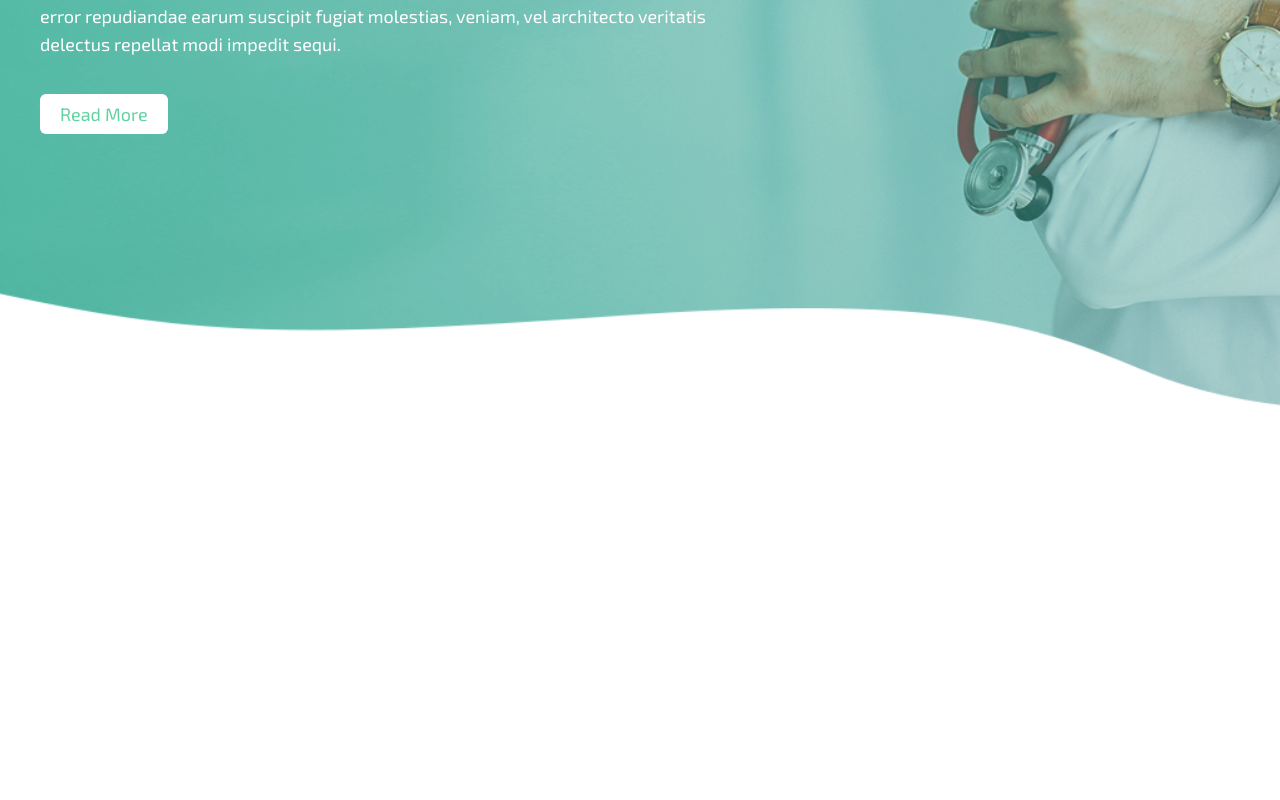
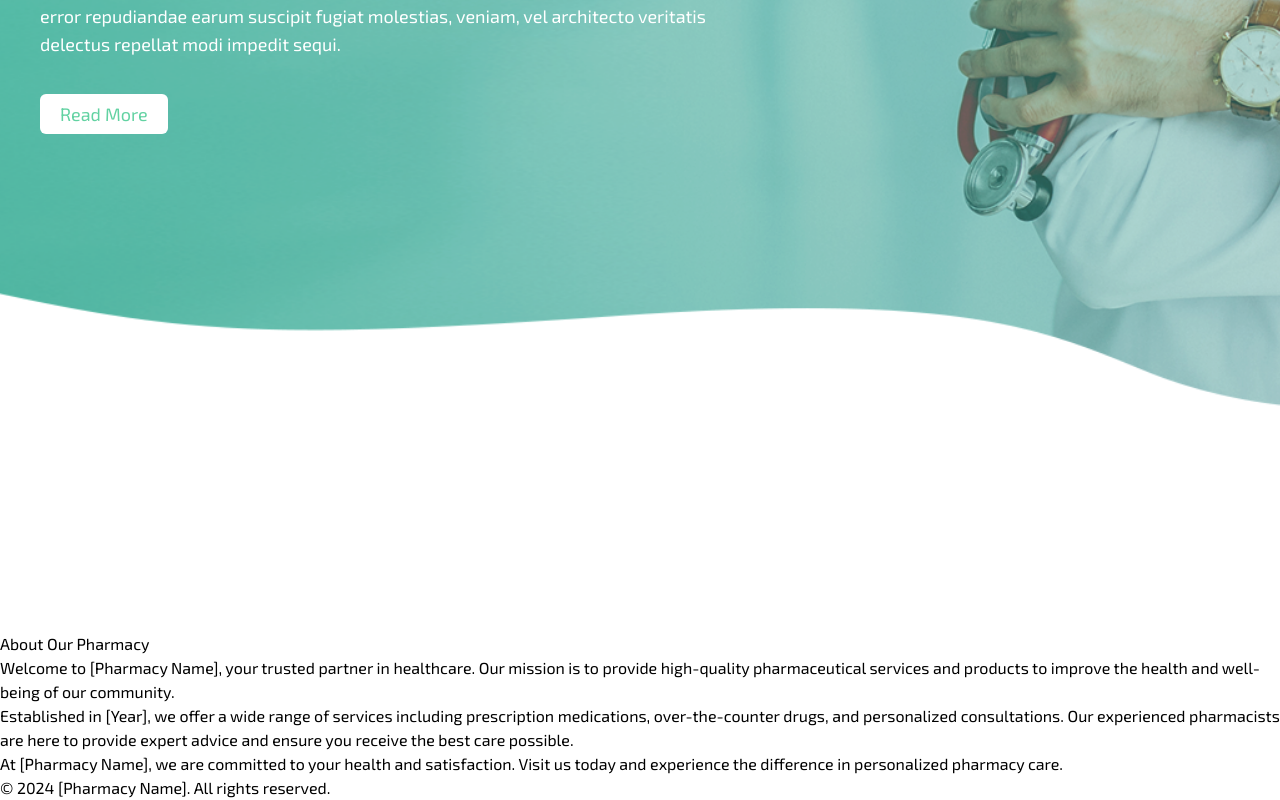
Before and after one commit to mahuena/medic_web, a React (Vite) app: page / in a window 1280 px wide. Shown: the part 392-1192 px from the top of the page. Before the commit the page ends 1024 px from the top, so only its background shows below. Built offline with nearby package versions, Linux system fonts and the light colour scheme.

Commit message:
creating About section

```diff
--- a/src/assets/pages/home/Home.jsx
+++ b/src/assets/pages/home/Home.jsx
@@ -1,10 +1,12 @@
 import {Header} from "./components/Header.jsx";
+import {About} from "./components/About.jsx";
 
 
 export const Home = () => {
     return (
         <>
             <Header/>
+            <About/>
         </>
     )
 }
--- /dev/null
+++ b/src/assets/pages/home/components/About.jsx
@@ -0,0 +1,25 @@
+export const About = () => {
+    return (
+        <div className="about-container">
+            <h1>About Our Pharmacy</h1>
+            <p>
+                Welcome to [Pharmacy Name], your trusted partner in healthcare.
+                Our mission is to provide high-quality pharmaceutical services
+                and products to improve the health and well-being of our community.
+            </p>
+            <p>
+                Established in [Year], we offer a wide range of services including
+                prescription medications, over-the-counter drugs, and personalized
+                consultations. Our experienced pharmacists are here to provide
+                expert advice and ensure you receive the best care possible.
+            </p>
+            <p>
+                At [Pharmacy Name], we are committed to your health and satisfaction.
+                Visit us today and experience the difference in personalized pharmacy care.
+            </p>
+            <footer>
+                <p>&copy; {new Date().getFullYear()} [Pharmacy Name]. All rights reserved.</p>
+            </footer>
+        </div>
+    );
+};
--- a/src/components/DropdownMenu.jsx
+++ /dev/null
@@ -1,16 +0,0 @@
-import React from 'react';
-
-export const DropdownMenu = ({isOpen}) => {
-    return (
-        <div className={`md:hidden ${isOpen ? 'block' : 'hidden'}`}>
-            <nav className="space-y-2">
-                <a href="#" className="block text-white">Home</a>
-                <a href="#" className="block text-white">About</a>
-                <a href="#" className="block text-white">Services</a>
-                <a href="#" className="block text-white">Contact</a>
-                <a href="#" className="block text-white">Login</a>
-                <a href="#" className="block text-white bg-primary px-5 py-2 rounded-full">Register</a>
-            </nav>
-        </div>
-    );
-};
--- a/src/components/Navbar.jsx
+++ /dev/null
@@ -1,18 +0,0 @@
-export const Navbar = () => {
-    return (
-        <div className="flex justify-between items-center">
-            <div className="flex items-center">
-                <nav className="ml-10 space-x-5">
-                    <a href="#" className="text-white">Home</a>
-                    <a href="#" className="text-white">About</a>
-                    <a href="#" className="text-white">Services</a>
-                    <a href="#" className="text-white">Contact</a>
-                </nav>
-            </div>
-            <div className="flex items-center">
-                <a href="#" className="text-white">Login</a>
-                <a href="#" className="text-white bg-primary px-5 py-2 rounded-full">Register</a>
-            </div>
-        </div>
-    )
-}
```
